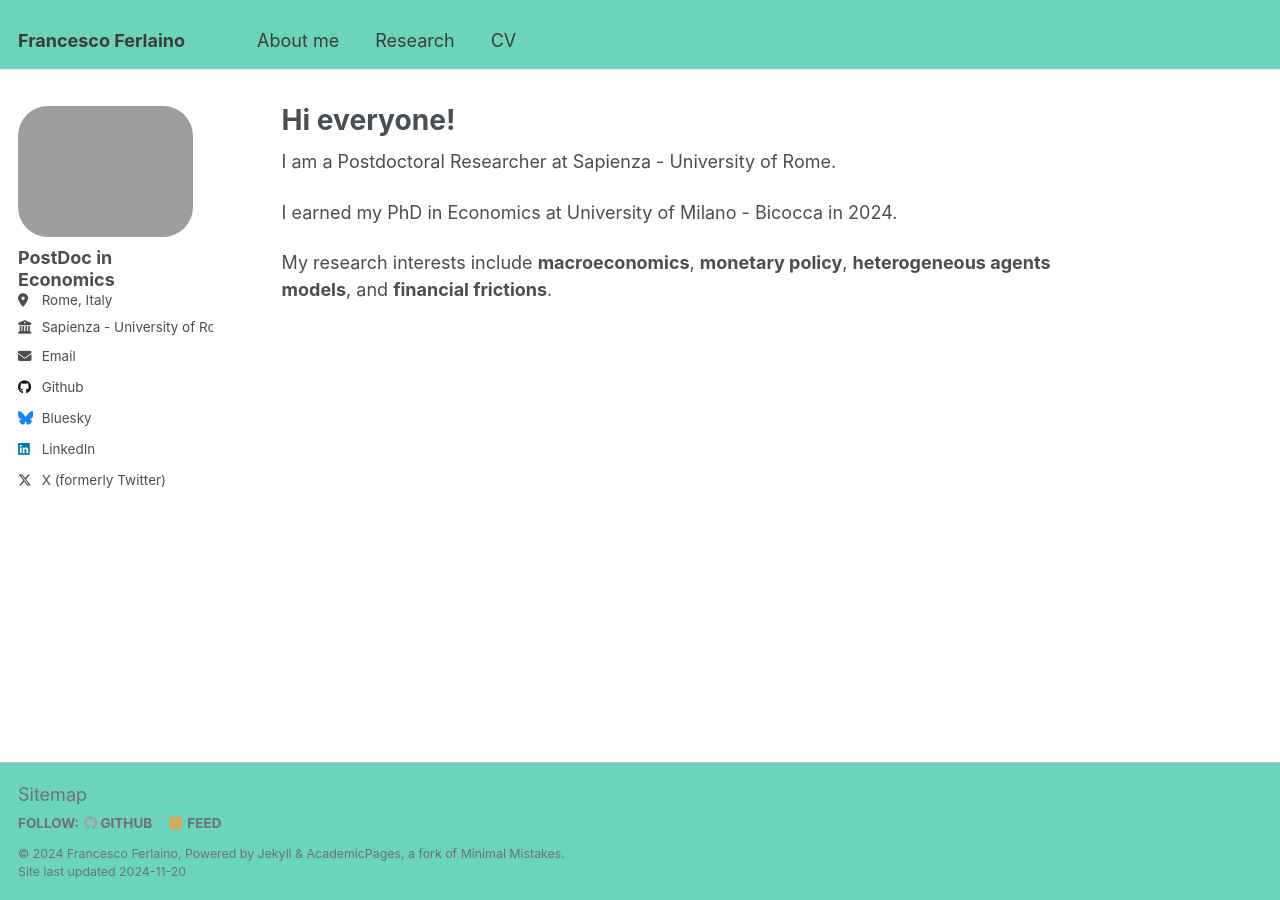
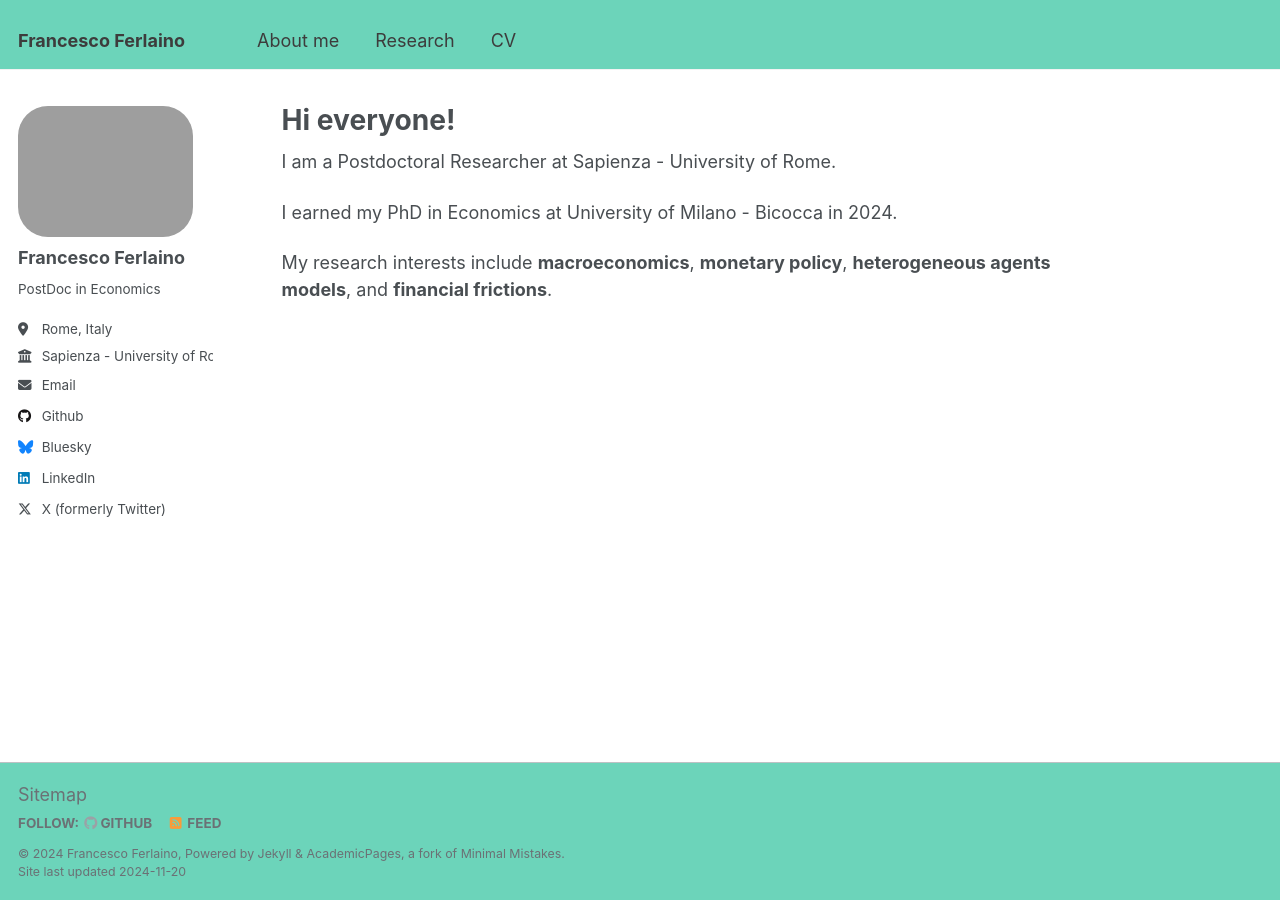
Before and after one commit to fraferla/fraferla.github.io, a Jekyll site: the page built from _pages/about.md, in a window 1280 px wide. Built offline with Jekyll 4.4.1, drawn with Linux system fonts in a browser that asks for light colours.

Commit message:
Update _config.yml

```diff
--- a/_config.yml
+++ b/_config.yml
@@ -22,9 +22,9 @@ repository               : "fraferla/fraferla.github.io"
 author:
   # Biographic information
   avatar           : "profile.png"
-  name             : "PostDoc in Economics"
+  name             : "Francesco Ferlaino"
   pronouns         : # example: "she/her"
-  # bio              : "PostDoc in Economics"
+  bio              : "PostDoc in Economics"
   location         : "Rome, Italy"
   employer         : "Sapienza - University of Rome"
   uri              : # URL
```
